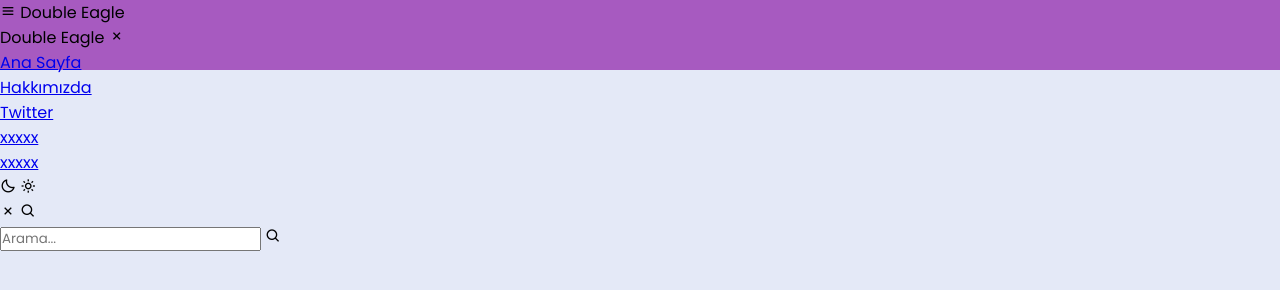
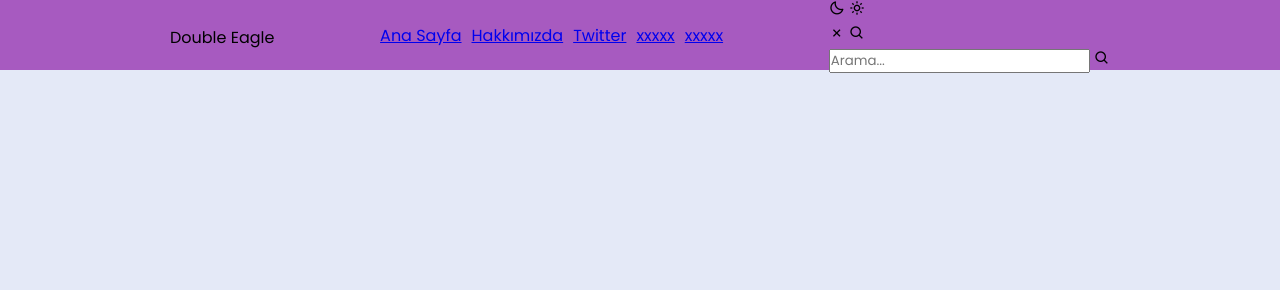
Before and after one commit to AbdulkadirAydemir/Navigation-Bar, a plain HTML site: page index.html in a window 1280 px wide. Drawn offline with nearby package versions, Linux system fonts and the light colour scheme.

Commit message:
Update style.css

```diff
--- a/style.css
+++ b/style.css
@@ -6,7 +6,7 @@
     padding: 0;
     box-sizing: border-box;
     font-family: "poppins", sans-serif;
-    transition: all 0.5s ease;
+    transition: all 0.4s ease;
 }
 
 /** ===== Renkler ===== **/
@@ -47,7 +47,7 @@ body.dark nav {
     border: 1px solid #393838;
 }
 
-nav nav-bar {
+nav .nav-bar {
     position: relative;
     height: 100%;
     max-width: 1000px;
@@ -59,3 +59,50 @@ nav nav-bar {
     align-items: center;
     justify-content: space-between;
 }
+
+nav .nav-bar .sidebarOpen {
+    color: var(--text-color);
+    font-size: 25px;
+    padding: 5px;
+    cursor: pointer;
+    display: none;
+}
+
+nav .nav-bar .logo a {
+    font-size: 25px;
+    font-weight: 500;
+    color: var(--text-color);
+    text-decoration: none;
+}
+
+.menu .logo-toggle {
+    display: none;
+}
+
+.nav-bar .nav-links {
+    display: flex;
+    align-items: center;
+}
+
+.nav-bar .nav-links li {
+    margin: 0 5px;
+    list-style: none;
+}
+
+.nav-links li a::before {
+    content: '';
+    position: absolute;
+    left: 50%;
+    bottom: 0;
+    transform: translateX(-50%);
+    height: 6px;
+    width: 6px;
+    border-radius: 50%;
+    background-color: var(--text-color);
+    opacity: 0;
+    transition: all 0.3s ease;
+}
+
+.nav-links li:hover a::before {
+    opacity: 1;
+}
```
